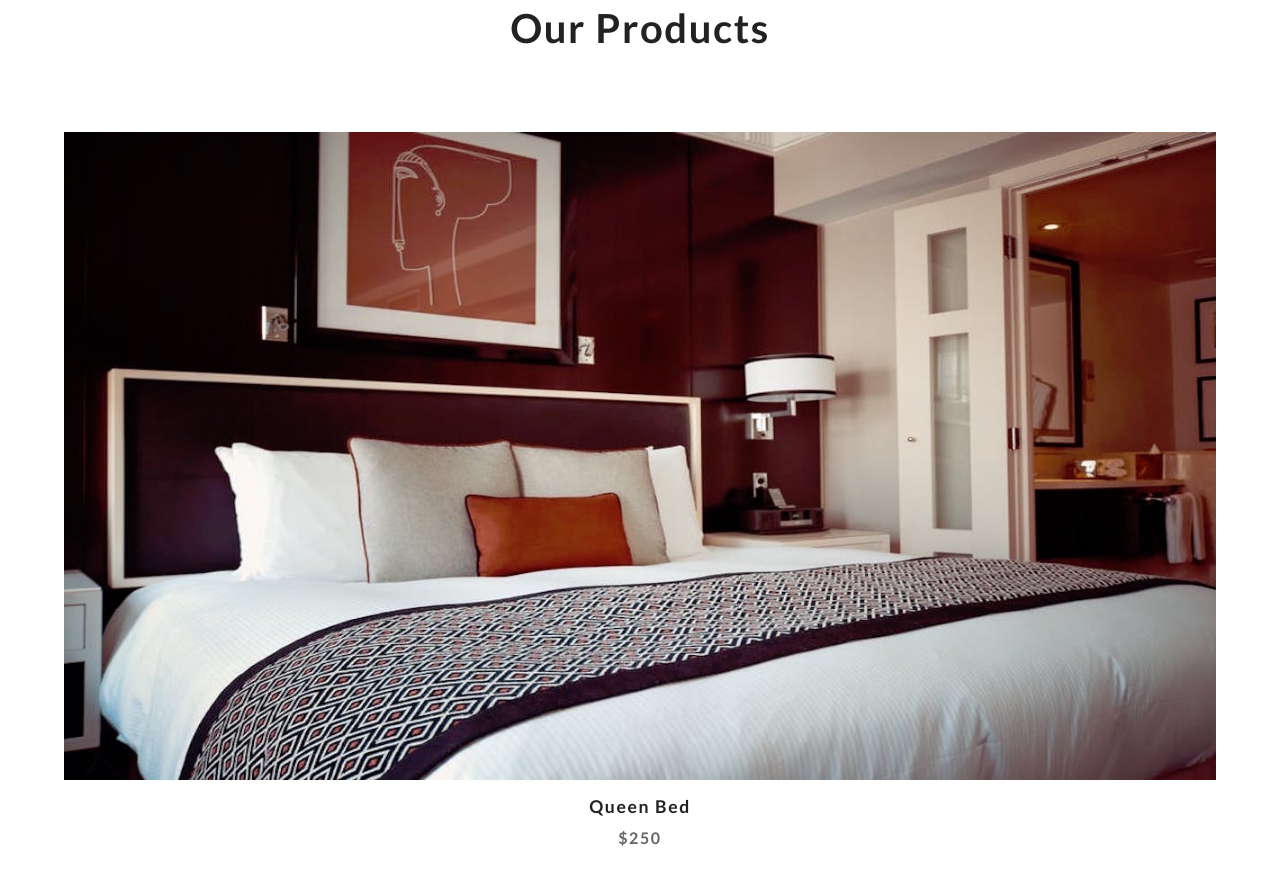
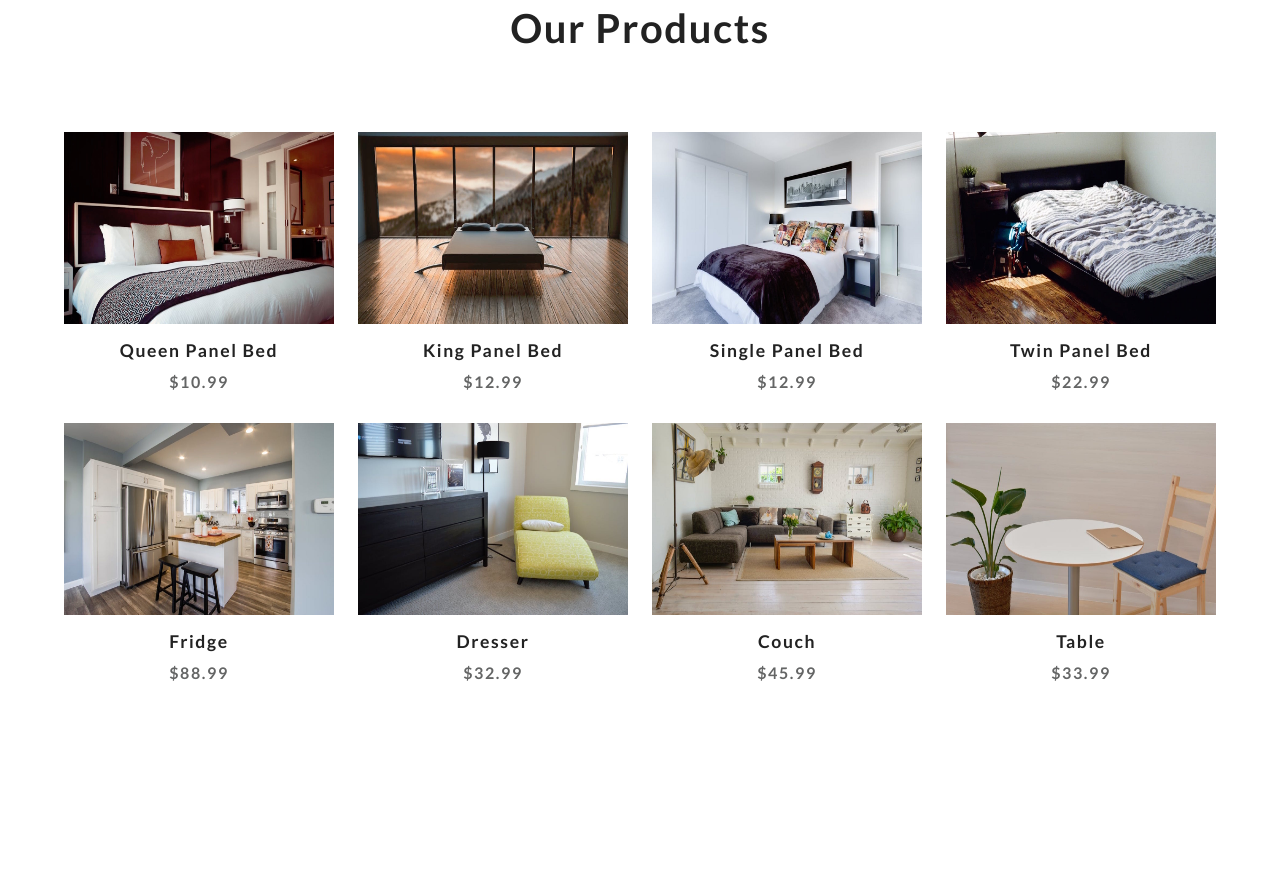
Before and after one commit to crlucero/Furniture-Store, a plain HTML site: page index.html in a window 1280 px wide. Shown: the part 860-1744 px from the top of the page. After the commit the page ends 1606 px from the top, so only its background shows below. Drawn offline with Linux system fonts and the light colour scheme.

Commit message:
Our products section dynamically rendered

```diff
--- a/app.js
+++ b/app.js
@@ -14,10 +14,50 @@ const productsDOM = document.querySelector('.products-center');
 let cart = [];
 
 // getting the products from json file
-class Products {}
+class Products {
+  async getProducts() {
+    try {
+      let result = await fetch('products.json');
+      let data = await result.json();
+
+      // holds data of items array in products.json
+      let products = data.items;
+
+      products = products.map(item => {
+        const { title, price } = item.fields;
+        const { id } = item.sys;
+        const image = item.fields.image.fields.file.url;
+        return { title, price, id, image };
+      });
+      return products;
+    } catch (error) {
+      console.log(error);
+    }
+  }
+}
 
 // display products
-class UI {}
+class UI {
+  displayProducts(products) {
+    let result = '';
+    products.forEach(product => {
+      // backtic allows to dynamically render products
+      result += `
+         <article class="product">
+          <div class="img-container">
+            <img src=${product.image} class="product-img" />
+            <button class="bag-btn" data-id=${product.id}>
+              <i class="fas-fa-shopping-cart">add to bag</i>
+            </button>
+          </div>
+          <h3>${product.title}</h3>
+          <h4>$${product.price}</h4>
+        </article>
+        `;
+    });
+    productsDOM.innerHTML = result;
+  }
+}
 
 // local storage
 class Storage {}
@@ -25,4 +65,7 @@ class Storage {}
 document.addEventListener('DOMContentLoaded', () => {
   const ui = new UI();
   const products = new Products();
+
+  //   get all products
+  products.getProducts().then(products => ui.displayProducts(products));
 });
--- a/index.html
+++ b/index.html
@@ -43,20 +43,7 @@
       <div class="section-title">
         <h2>our products</h2>
       </div>
-      <div class="products-center">
-        <!-- single product -->
-        <article class="product">
-          <div class="img-container">
-            <img src="./images/product-1.jpeg" alt="" class="product-img" />
-            <button class="bag-btn" data-id="1">
-              <i class="fas-fa-shopping-cart">add to bag</i>
-            </button>
-          </div>
-          <h3>queen bed</h3>
-          <h4>$250</h4>
-        </article>
-        <!-- end of single product -->
-      </div>
+      <div class="products-center"></div>
     </section>
     <!-- end of products -->
     <!-- cart -->
```
